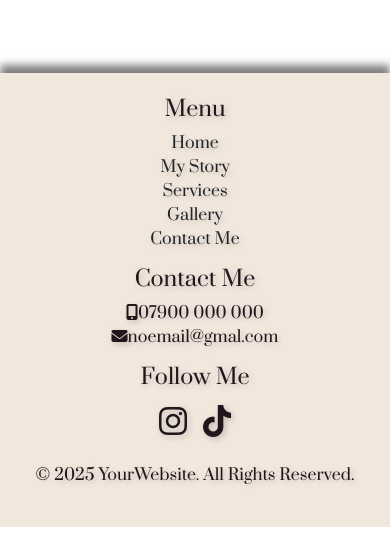
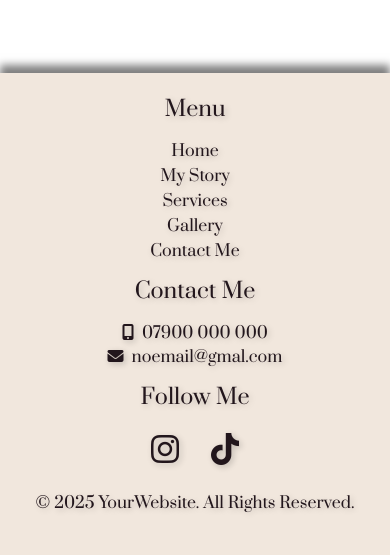
Before and after one commit to 2ndborn/karahair, a React (Create React App) app in the folder kara-app/: page /mystory in a window 390 px wide. Shown: the part 911-1466 px from the top of the page. Before the commit the page ends 1438 px from the top, so only its background shows below. Built offline with nearby package versions, Linux system fonts and the light colour scheme.

Commit message:
Amended the footer providing margins

```diff
--- a/kara-app/src/components/Footer.js
+++ b/kara-app/src/components/Footer.js
@@ -6,32 +6,32 @@ import { Reveal } from "../utils/Reveal";
 
 const Footer = () => {
   return (
-    <footer className={"py-4"}>
+    <footer className="py-4" mx-auto>
       <Container className={styles.Footer}>
         <Reveal>
         <Row>
           <Col md={4} className="text-md-start px-md-5 text-center">
-            <h4>Menu</h4>
-            <ul className="list-unstyled">
-              <li><NavLink to="/" className="text-dark text-decoration-none">Home</NavLink></li>
-              <li><NavLink to="/mystory" className="text-dark text-decoration-none">My Story</NavLink></li>
-              <li><NavLink to="/services" className="text-dark text-decoration-none">Services</NavLink></li>
-              <li><NavLink to="/gallery" className="text-dark text-decoration-none">Gallery</NavLink></li>
-              <li><NavLink to="/contactme" className="text-dark text-decoration-none">Contact Me</NavLink></li>
+            <h4 className="mb-3">Menu</h4>
+            <ul className={`${styles.FooterList} list-unstyled`}>
+              <li><NavLink to="/" className="text-decoration-none">Home</NavLink></li>
+              <li><NavLink to="/mystory" className="text-decoration-none">My Story</NavLink></li>
+              <li><NavLink to="/services" className="text-decoration-none">Services</NavLink></li>
+              <li><NavLink to="/gallery" className="text-decoration-none">Gallery</NavLink></li>
+              <li><NavLink to="/contactme" className="text-decoration-none">Contact Me</NavLink></li>
             </ul>
           </Col>
           <Col md={4} className="text-md-start px-md-5 text-center">
-                <h4>Contact Me</h4>
-                <ul className="list-unstyled">
-                  <li><i className="fa-solid fa-mobile-screen-button"></i>07900 000 000</li>
-                  <li><i className="fa-solid fa-envelope"></i>noemail@gmal.com</li>
+                <h4 className="mb-3">Contact Me</h4>
+                <ul className={`${styles.FooterList} list-unstyled`}>
+                  <li><i className="fa-solid fa-mobile-screen-button me-2"></i>07900 000 000</li>
+                  <li><i className="fa-solid fa-envelope me-2"></i>noemail@gmal.com</li>
                 </ul>
           </Col>
           <Col md={4} className="text-md-start px-md-5 text-center">
-            <h4>Follow Me</h4>
+            <h4 className="mb-3">Follow Me</h4>
             <div className={styles.socialMedia}>
-                <a href="/" className="px-2"><i className="fa-brands fa-instagram"></i></a>
-                <a href="/" className="px-2"><i className="fa-brands fa-tiktok"></i></a>
+                <a href="/" className="px-md-0 pe-md-3 px-3"><i className="fa-brands fa-instagram"></i></a>
+                <a href="/" className="px-md-0 pe-md-3 px-3"><i className="fa-brands fa-tiktok"></i></a>
             </div>
           </Col>
         </Row>
--- a/kara-app/src/components/NavBar.js
+++ b/kara-app/src/components/NavBar.js
@@ -35,7 +35,7 @@ function NavBar() {
             />
             <Navbar.Collapse className='ms-auto' id="basic-navbar-nav">
             {isLoaded && (
-              <Nav className="mx-md-auto flex-md-row flex-column align-items-end pt-4">
+              <Nav className="mx-md-auto flex-md-row pt-md-0 flex-column align-items-center pt-4">
                 <NavItem to="/" label="Home" delay={0.2} />
                 <NavItem to="/mystory" label="My Story" delay={0.4} />
                 <NavItem to="/services" label="Services" delay={0.6} />
--- a/kara-app/src/components/NavItem.js
+++ b/kara-app/src/components/NavItem.js
@@ -9,6 +9,7 @@ const NavItem = ({to, label, delay}) => {
             animate={{ opacity: 1, y: 0 }}
             transition={{ duration: 1, delay, ease: "easeOut" }}
             whileHover={{scale: 1.2}}
+            style={{ marginBottom: 10 }}
         >
             <NavLink to={to} className={`${styles.NavLink} px-2`}>{label}</NavLink>
         </motion.div>
--- a/kara-app/src/styles/Footer.module.css
+++ b/kara-app/src/styles/Footer.module.css
@@ -17,3 +17,9 @@ footer {
   background-color: #f1e7dd;
   box-shadow: 0px -8px 8px rgba(0,0,0,0.5);
 }
+
+.FooterList li a {
+  color: #22161c !important;
+  display: block;
+  margin-bottom: 1px;
+}
--- a/kara-app/src/styles/NavBar.module.css
+++ b/kara-app/src/styles/NavBar.module.css
@@ -37,4 +37,8 @@
     .NavBarShadow {
         box-shadow: none;
     }
+
+    .NavLink {
+        margin-bottom: 20px;
+    }
 }
```
